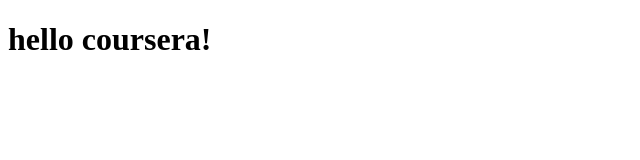
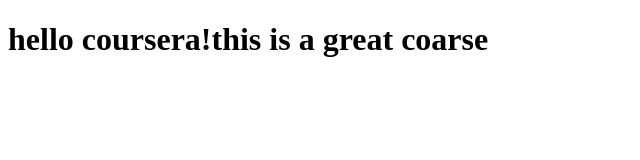
Before and after one commit to jainishu13/coursera-test, a plain HTML site: page site/index.html in a window 1280 px wide. Shown: the whole page, without its empty margins (0-640 px from the left). Drawn offline with Linux system fonts and the light colour scheme.

Commit message:
small addition to our page content.

```diff
--- a/site/index.html
+++ b/site/index.html
@@ -4,6 +4,6 @@
 	<title>hello coursera!</title>
 </head>
 <body>
-<h1>hello coursera!</h1>
+<h1>hello coursera!this is a great coarse</h1>
 </body>
 </html>
```
